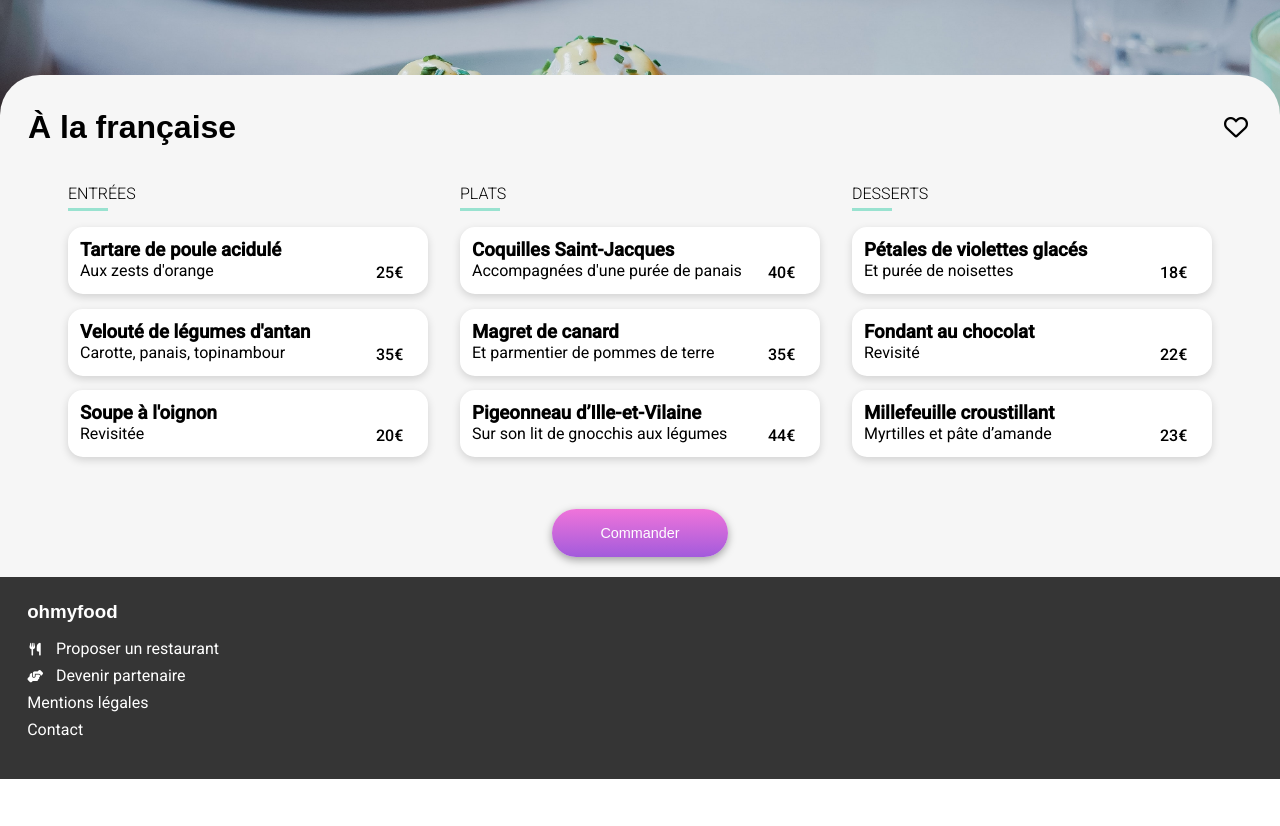
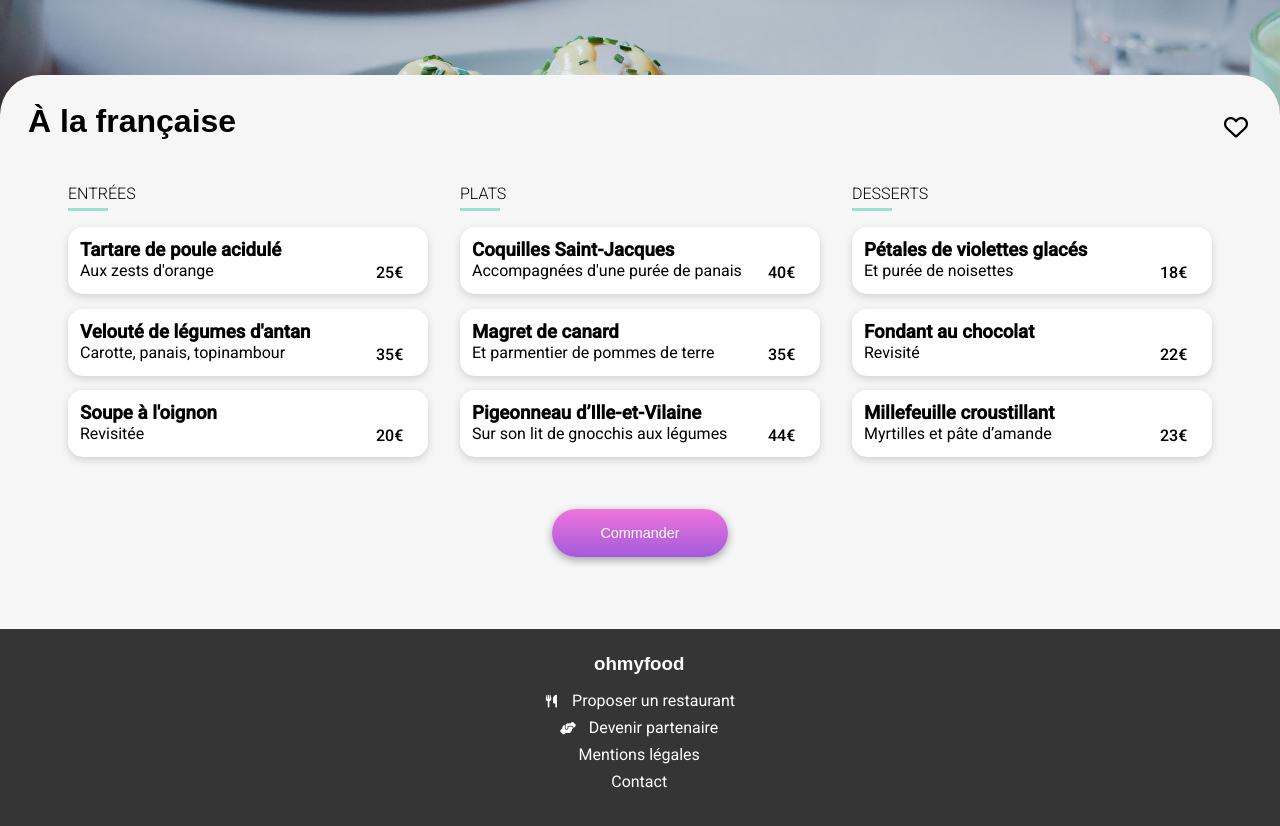
Before and after one commit to KevinLeFaucheur/Projet-3, a website: page menus/a-la-francaise.html in a window 1280 px wide. Shown: the part 382-1208 px from the top of the page. Before the commit the page ends 1161 px from the top, so only its background shows below. Drawn offline with Linux system fonts and the light colour scheme; a web font is replaced by a local one.

Commit message:
Ajustements format tablette

```diff
--- a/menus/a-la-francaise.html
+++ b/menus/a-la-francaise.html
@@ -31,10 +31,12 @@
 
             <section class="menu-board menu-bord__img--3">
                 <div class="menu-board__header">
+                    <div class="menu-board__wrapper">
                         <h1 class="heading__font">À la française</h1>
                         <div class="favorite-icon-parent">
                             <i class="favorite-icon--anim fa-solid fa-heart"></i>
                             <i class="favorite-icon fa-regular fa-heart"></i>
+                        </div>
                     </div>
                 </div>
             </section>
@@ -42,6 +44,7 @@
             <div class="menu-wrapper">
                 <section class="menu-category">
 
+                    <div class="menu-category__wrapper">
                         <h2>ENTRÉES</h2>
                         <span class="menu-category__separator"></span>
 
@@ -79,10 +82,12 @@
                                 <div class="menu-category__icon fa-solid fa-circle-check"></div>
                             </div>
                         </div>
-
+                    </div>
                 </section>
 
                 <section class="menu-category">
+
+                    <div class="menu-category__wrapper">
 
                         <h2>PLATS</h2>
                         <span class="menu-category__separator"></span>
@@ -120,9 +125,13 @@
                             </div>
                         </div>
 
+                    </div>
+
                 </section>
 
                 <section class="menu-category">
+
+                    <div class="menu-category__wrapper">
 
                         <h2>DESSERTS</h2>
                         <span class="menu-category__separator"></span>
@@ -160,6 +169,8 @@
                             </div>
                         </div>
 
+                    </div>
+
                 </section>
             </div>
 
--- a/sass/base/_base.scss
+++ b/sass/base/_base.scss
@@ -1,5 +1,10 @@
 * {
     margin: 0;
+}
+
+body {
+    height: 100vh;
+    animation: noscroll 9000ms forwards;
 }
 
 main {
@@ -7,6 +12,12 @@ main {
 }
 
 .section-wrapper {
+    @include tablet-only {
+        display: flex;
+        flex-direction: column;
+        align-items: center;
+    }
+
     @include desktop {
         @include desktop-large;
         flex-direction: column;
@@ -30,3 +41,13 @@ img {
 }
 
 .hidden { display: none; }
+
+@keyframes noscroll {
+    // 0% {
+    //     position: fixed;
+    // }
+
+    100% {
+        position: inherit;
+    }
+}
--- a/sass/components/_buttons.scss
+++ b/sass/components/_buttons.scss
@@ -1,7 +1,7 @@
 .button {
     position: relative;
     padding: 1rem;
-    margin: 1.3rem;
+    margin: 1.3rem 0 1.3rem;
     color: white;
     font-size: 0.9rem;
     font-weight: 500;
@@ -14,6 +14,7 @@
 
     &--alt {
         padding: 1rem 3rem;
+        margin-bottom: 4.5rem;
     }
 
     &:hover {
--- a/sass/components/_slide-in-animation.scss
+++ b/sass/components/_slide-in-animation.scss
@@ -1,21 +1,23 @@
+$slide-in-duration: 500ms;
+
 .menu-category__text{
     margin-right: -4rem;
-    transition: margin-right 400ms ease-in-out;
+    transition: margin-right $slide-in-duration ease-in-out;
 }
 
 .menu-category__check {
     transform: translateX(100%);
-    transition: transform 400ms ease-in-out;
+    transition: transform $slide-in-duration ease-in-out;
 
     & > .menu-category__icon {
-        transform: rotate(180deg);
-        transition: transform 400ms ease-in-out;
+        transform: rotate(-270deg);
+        transition: transform $slide-in-duration linear;
     }
 }
 
 .menu-category__price {
     transform: translateX(100%);
-    transition: transform 400ms ease-in-out;
+    transition: transform $slide-in-duration ease-in-out;
 }
 
 .menu-category__entry {
@@ -37,9 +39,5 @@
         & > .menu-category__price {
             transform: translateX(0);
         }
-
-        h3, p {
-            // width: 80vw - $width - 1vw;
-        }
     }
 }
--- a/sass/components/_spinner-animation.scss
+++ b/sass/components/_spinner-animation.scss
@@ -1,6 +1,3 @@
-$color-primary: #9356DC;
-$color-secondary: #FF79DA;
-$color-tertiary: #99E2D0;
 $shapes: 8;
 $anim-delay: 375ms;
 $inners: 3;
@@ -8,12 +5,13 @@ $border-size: 8px;
 
 .spinner {
     position:fixed;
+    overflow: hidden;
     padding:0;
     margin:0;
     top:0;
     left:0;
     width: 100%;
-    height: 100%;
+    height: 100vh;
     background:rgba(255, 255, 255, .8);
     z-index: 10;
     animation: loaded 0s linear 3000ms 1 forwards;
@@ -66,8 +64,8 @@ $border-size: 8px;
 @for $i from 1 through $shapes {
     .shape {
         &:nth-child(#{$i}) {
-            animation-delay: ($anim-delay * $i * -1);
-            opacity: 1 - ((1/$i)/2);
+            animation-delay: calc(($anim-delay * $i * -1));
+            opacity: calc(1 - ((1 / $i) / 2));
             //   &:hover {
             //     // animation-play-state: paused;
             //     // trnasition: perspective(200px) translateX(0px);
--- a/sass/layouts/_footer.scss
+++ b/sass/layouts/_footer.scss
@@ -3,6 +3,10 @@ footer {
     color: white;
     text-align: left;
     padding: 1.5rem 1.8rem 2rem 1.7rem;
+
+    @include tablet {
+        text-align: center;
+    }
 
     h3 {
         margin-bottom: 1rem;
--- a/sass/main.scss
+++ b/sass/main.scss
@@ -3,7 +3,6 @@
 @import "./utils/mixins";
 @import "./base/base";
 @import "./base/typography";
-@import "./utils/debug";
 @import "./layouts/footer";
 @import "./layouts/header";
 @import "./layouts/nav";
--- a/sass/pages/_howto.scss
+++ b/sass/pages/_howto.scss
@@ -6,6 +6,10 @@
     h2 {
         text-align: left;
         padding: 2rem 0 1.5rem 0;
+
+        @include tablet-only {
+            text-align: center;
+        }
     }
 
     &__wrapper {
@@ -24,6 +28,12 @@
         border-radius: 20px;
         box-shadow: 0 3px 9px rgba(0, 0, 0, 0.15);
 
+        @include tablet-only {
+            width: 70vw;
+            justify-content: center;
+            margin-right: 0;
+        }
+
         @include desktop {
             width: 27%;
         }
@@ -39,6 +49,10 @@
         color: white;
         background-color: $color-primary;
         border-radius: 5vw;
+
+        @include tablet-only {
+            right: 1rem;
+        }
     }
 
     &__icon {
@@ -48,6 +62,10 @@
         margin-right: 1rem;
         right: 1rem;
         font-size: 1.2rem;
+
+        @include tablet-only {
+            right: 0;
+        }
     }
 
     &__icon--alt {
@@ -61,6 +79,10 @@
         width: max-content;
         right: 1rem;
         font-weight: 500;
+
+        @include tablet-only {
+            right: 0;
+        }
     }
 
     &__container--alt {
--- a/sass/pages/_menu.scss
+++ b/sass/pages/_menu.scss
@@ -6,6 +6,12 @@
         @include tablet {
             display: flex;
             justify-content: space-between;
+            flex-direction: column;
+            align-items: center;
+        }
+
+        @include desktop {
+            flex-direction: row;
             flex-wrap: wrap;
         }
     }
@@ -28,7 +34,11 @@
             transition: 300ms ease-out;
         }
 
-        @include tablet {
+        @include tablet-only {
+            width: 70vw;
+        }
+
+        @include desktop {
             width: 49%;
         }
 
@@ -47,7 +57,7 @@
             position: absolute;
             top: 1rem;
             right: 1rem;
-            padding: 0.4rem 0.7rem;
+            padding: 0.1rem 0.8rem;
             font-size: 0.8rem;
             font-weight: 500;
             border-radius: 2px;
--- a/sass/pages/_page-menu.scss
+++ b/sass/pages/_page-menu.scss
@@ -21,9 +21,21 @@
         background-color: $main-bg-color;
         border-radius: 40px 40px 0 0;
         padding: 1rem 1rem 0;
+
+        @include tablet-only {
+            display: flex;
+            justify-content: center;
+        }
+    }
+
+    &__wrapper {
         display: flex;
         justify-content: space-between;
-        align-items: center;
+
+        @include tablet-only {
+            align-items: center;
+            width: 70vw;
+        }
     }
 
     h1 {
@@ -54,22 +66,31 @@
         margin-bottom: 1rem;
     }
 
+    &__wrapper {
+        display: flex;
+        flex-direction: column;
+
+        @include tablet-only {
+            align-items: center;
+        }
+    }
+
     &__entry {
+        display: flex;
+        justify-content: flex-start;
         background-color: white;
+        overflow: hidden;
         border-radius: 15px;
         height: 4.2rem;
         margin-bottom: 0.9rem;
-        display: flex;
-        justify-content: flex-start;
         box-shadow: 0 3px 9px rgba(0, 0, 0, 0.15);
-        overflow: hidden;
-        max-width: 100%;
+
+        @include tablet-only {
+            width: 70vw;
+        }
     }
 
     &__text {
-        // display: flex;
-        // flex-direction: column;
-        // justify-content: space-between;
         overflow: hidden;
         text-overflow: ellipsis;
         flex: 1; // grow and shrink
--- a/sass/utils/_debug.scss
+++ /dev/null
@@ -1 +0,0 @@
-// Debug & Construction tools
--- a/sass/utils/_mixins.scss
+++ b/sass/utils/_mixins.scss
@@ -1,4 +1,10 @@
 // Mixins
+// Breakpoints
+$breakpoints: (
+    tablet: 768px,
+    desktop: 992px,
+);
+
 @mixin flex-center {
     display: flex;
     justify-content: center;
@@ -19,7 +25,7 @@
 }
 
 @mixin tablet-only {
-    @media screen and (min-width: map-get($breakpoints, tablet)) and (max-width: map-get($breakpoints, desktop - 0.01px)) {
+    @media screen and (min-width: map-get($breakpoints, tablet)) and (max-width: calc(map-get($breakpoints, desktop) - 0.01px)) {
         @content;
     }
 }
--- a/sass/utils/_variables.scss
+++ b/sass/utils/_variables.scss
@@ -14,9 +14,3 @@ $footer-bg-color: #353535;
 // Animations
 $num-dishes: 12;
 $anim-delay: 500ms;
-
-// Breakpoints
-$breakpoints: (
-    tablet: 768px,
-    desktop: 992px,
-);
```
Also changed, not shown: index.html (+0 -5 lines), css/style.css, 1 other file. Lines whose indentation alone changed are shown as unchanged.
